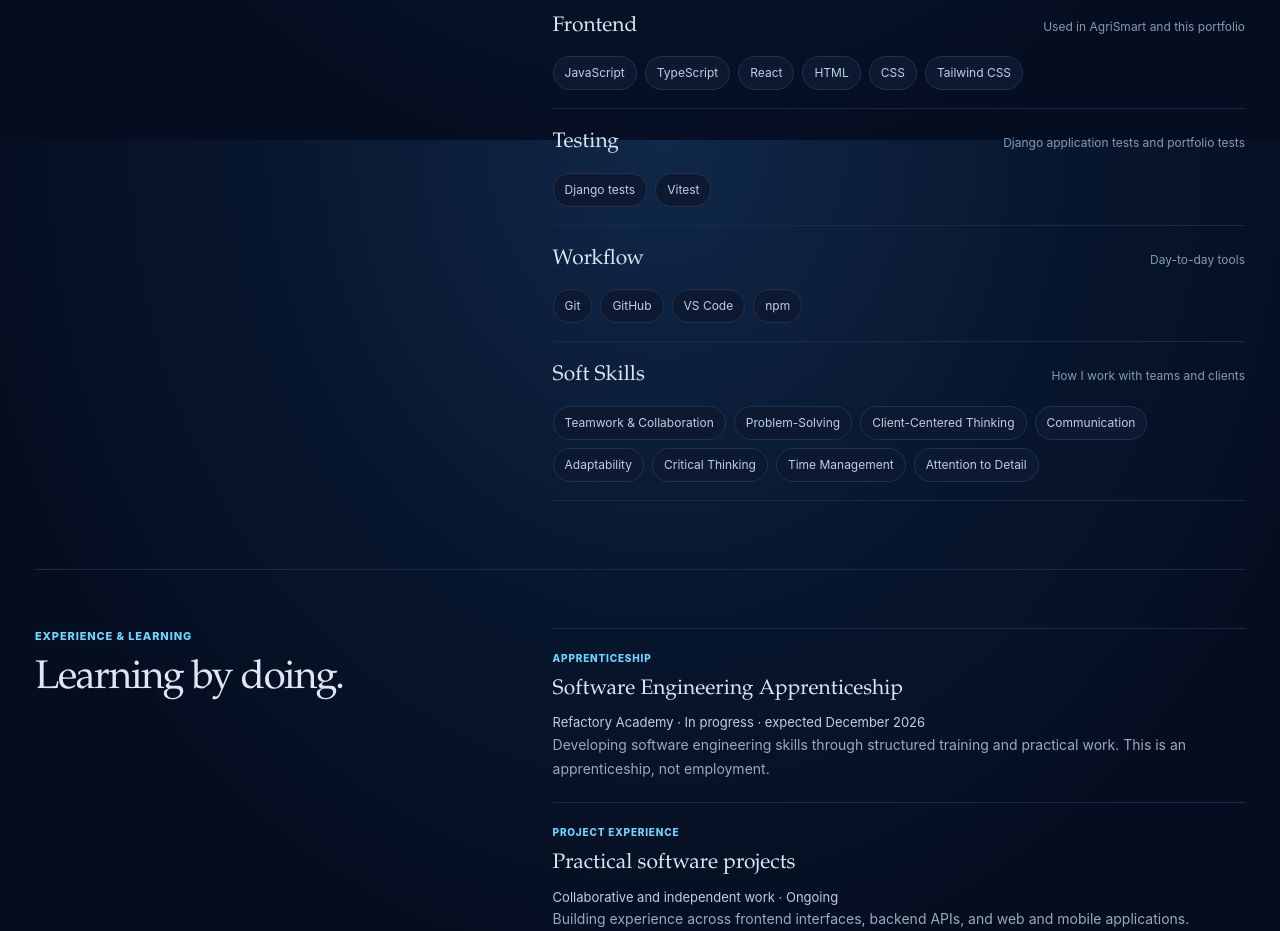
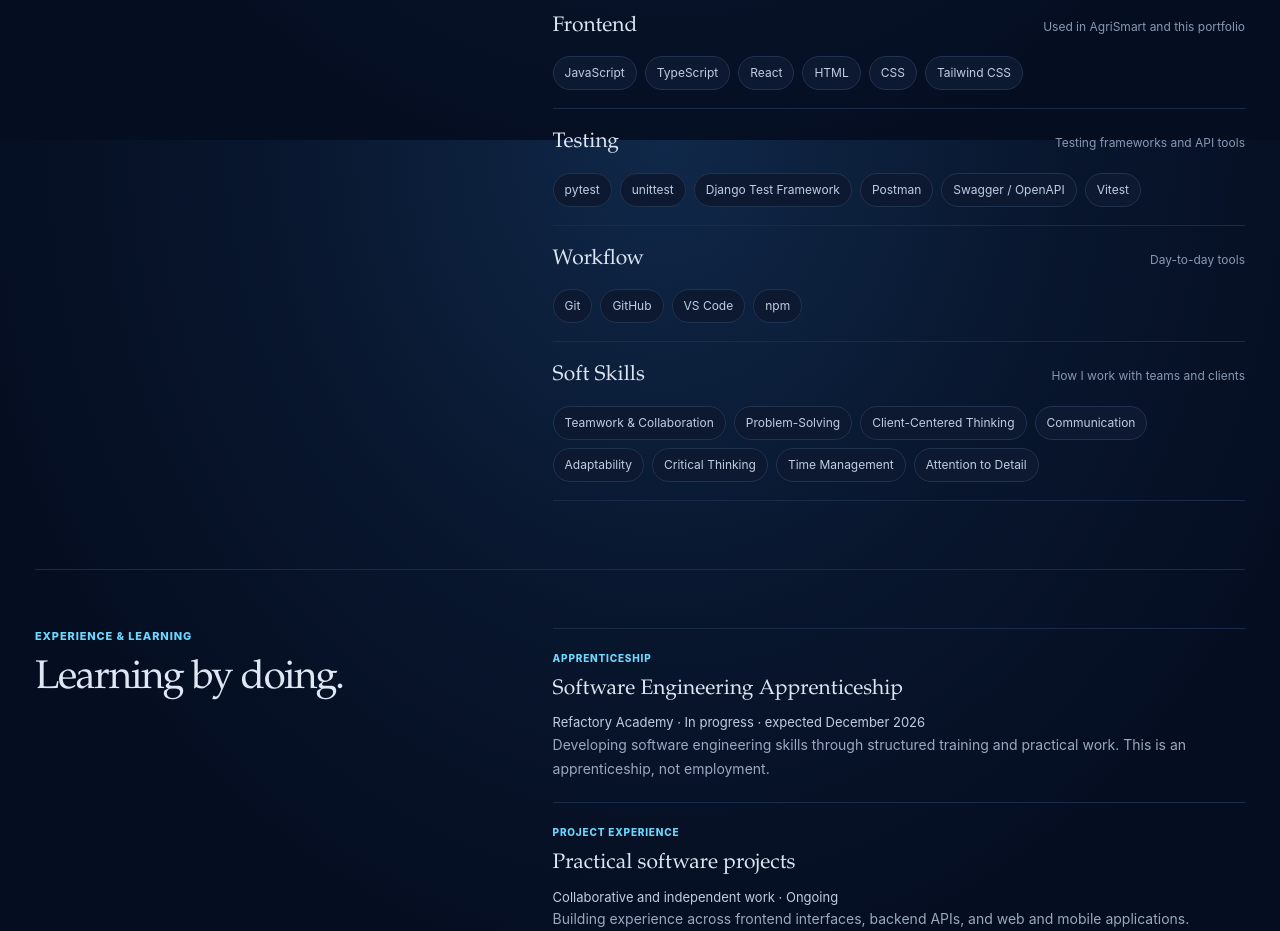
Before and after one commit to belindairakoze37/Portfolio, a React (Vite) app: page / in a window 1280 px wide. Shown: the part 1460-2391 px from the top of the page. Built offline with nearby package versions, Linux system fonts and the light colour scheme.

Commit message:
Add testing tools on skills page

```diff
--- a/src/data/skills.ts
+++ b/src/data/skills.ts
@@ -3,7 +3,7 @@ import type { SkillGroup } from '../types';
 export const skillGroups: SkillGroup[] = [
   { title: 'Backend Development', note: 'Used in AgriSmart and Nyondo', skills: ['Python', 'Django', 'Django REST Framework', 'REST API design', 'Auth & permissions', 'API validation', 'Relational databases'] },
   { title: 'Frontend', note: 'Used in AgriSmart and this portfolio', skills: ['JavaScript', 'TypeScript', 'React', 'HTML', 'CSS', 'Tailwind CSS'] },
-  { title: 'Testing', note: 'Django application tests and portfolio tests', skills: ['Django tests', 'Vitest'] },
+  { title: 'Testing', note: 'Testing frameworks and API tools', skills: ['pytest', 'unittest', 'Django Test Framework', 'Postman', 'Swagger / OpenAPI', 'Vitest'] },
   { title: 'Workflow', note: 'Day-to-day tools', skills: ['Git', 'GitHub', 'VS Code', 'npm'] },
   { title: 'Soft Skills', note: 'How I work with teams and clients', skills: ['Teamwork & Collaboration', 'Problem-Solving', 'Client-Centered Thinking', 'Communication', 'Adaptability', 'Critical Thinking', 'Time Management', 'Attention to Detail'] },
 ];
```
